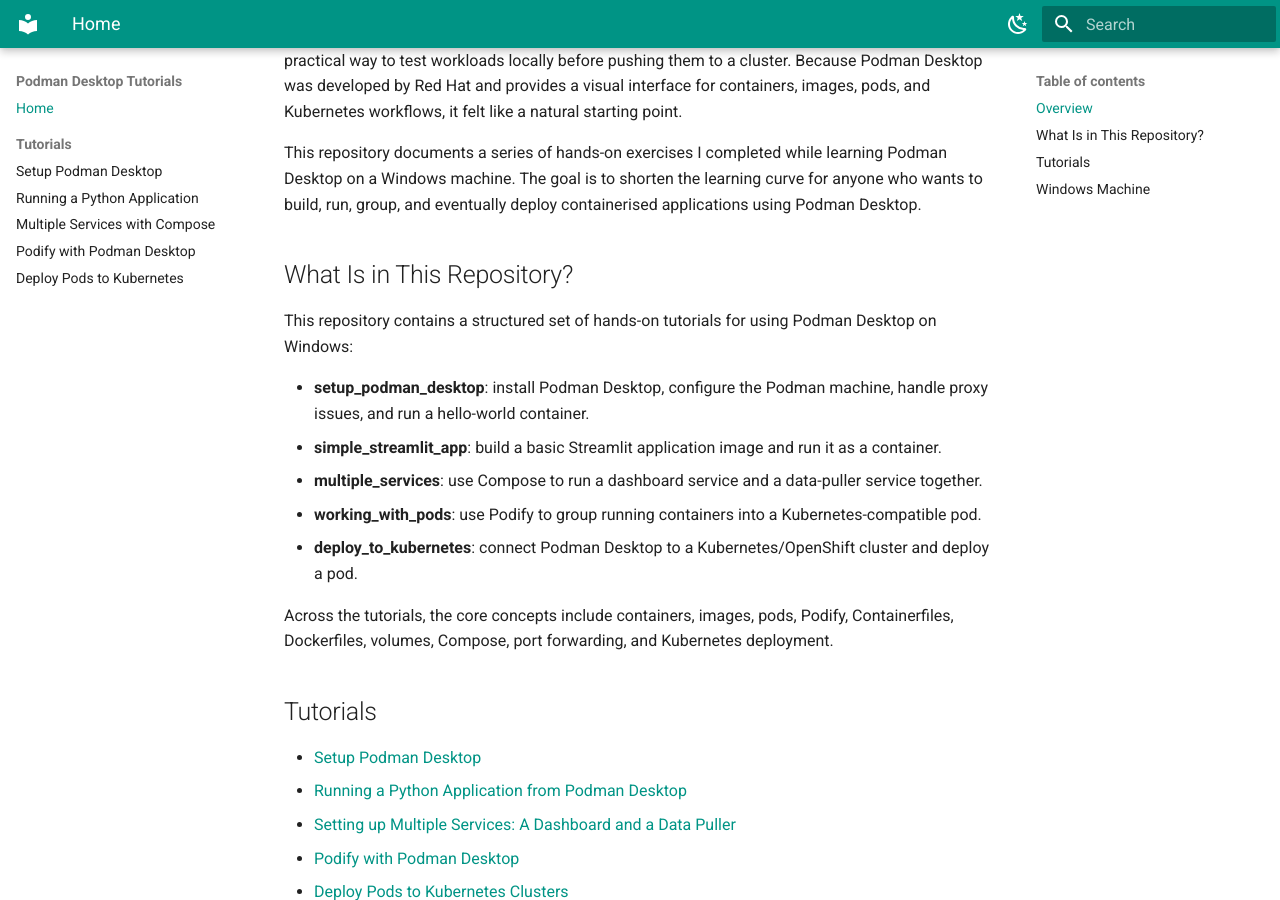
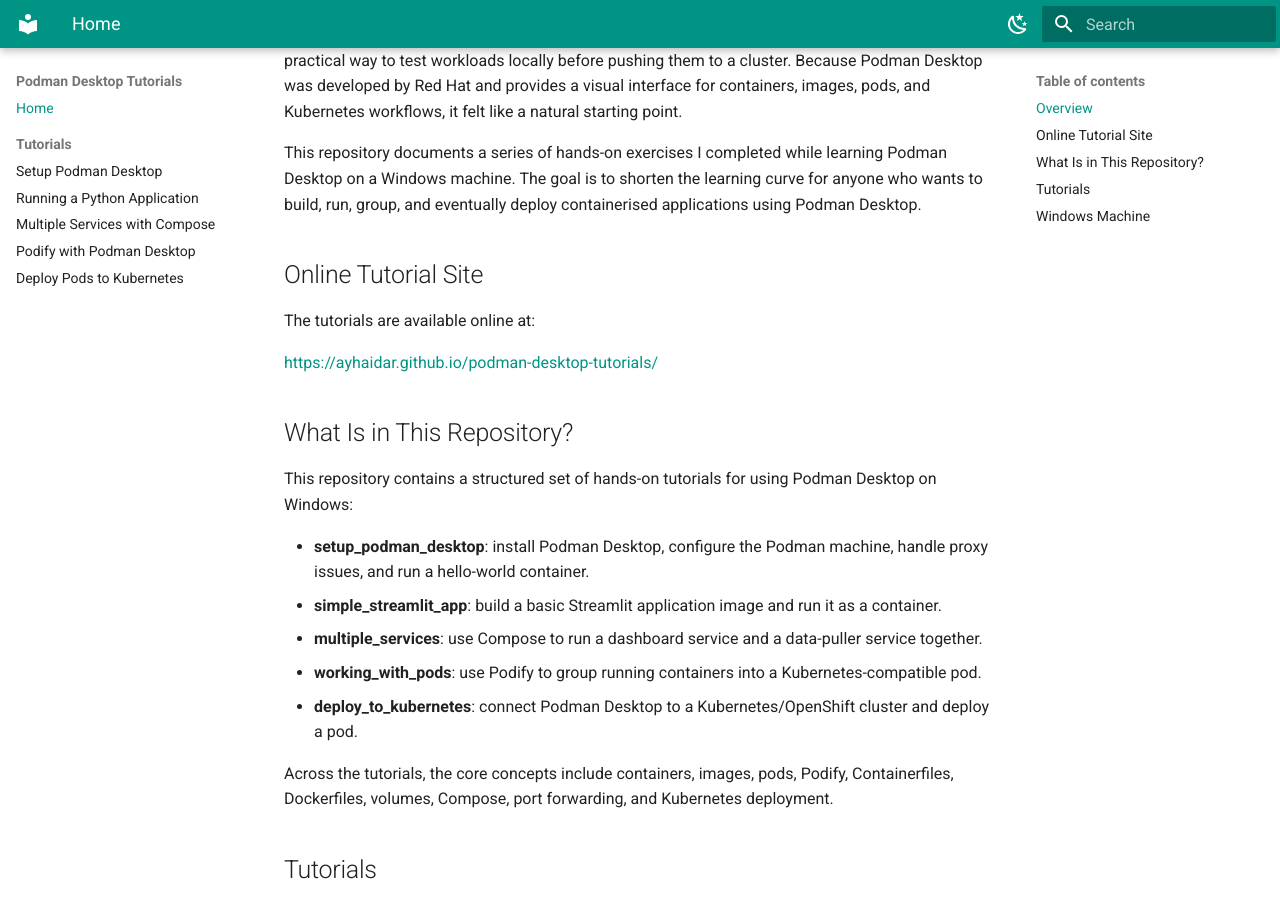
Before and after one commit to ayhaidar/podman-desktop-tutorials, an MkDocs documentation site: the page built from docs/index.md, in a window 1280 px wide and 900 px high, scrolled down 771 px. Built offline with MkDocs 1.6.1 and Material for MkDocs 9.7.7, drawn with Linux system fonts in a browser that asks for light colours.

Commit message:
Add published site URL and configure Pages workflow

```diff
--- a/docs/index.md
+++ b/docs/index.md
@@ -10,6 +10,12 @@
 I have worked extensively with Kubernetes, mainly with Red Hat OpenShift clusters, and I wanted a practical way to test workloads locally before pushing them to a cluster. Because Podman Desktop was developed by Red Hat and provides a visual interface for containers, images, pods, and Kubernetes workflows, it felt like a natural starting point.
 
 This repository documents a series of hands-on exercises I completed while learning Podman Desktop on a Windows machine. The goal is to shorten the learning curve for anyone who wants to build, run, group, and eventually deploy containerised applications using Podman Desktop.
+
+## Online Tutorial Site
+
+The tutorials are available online at:
+
+<https://ayhaidar.github.io/podman-desktop-tutorials/>
 
 ## What Is in This Repository?
 
--- a/mkdocs.yml
+++ b/mkdocs.yml
@@ -1,6 +1,7 @@
 site_name: Podman Desktop Tutorials
 site_description: Hands-on Podman Desktop tutorials for containerised applications on Windows.
 site_author: Ali H.
+site_url: https://ayhaidar.github.io/podman-desktop-tutorials/
 
 docs_dir: docs
 site_dir: site
```
Also changed, not shown: README.md (+6 -0 lines).
